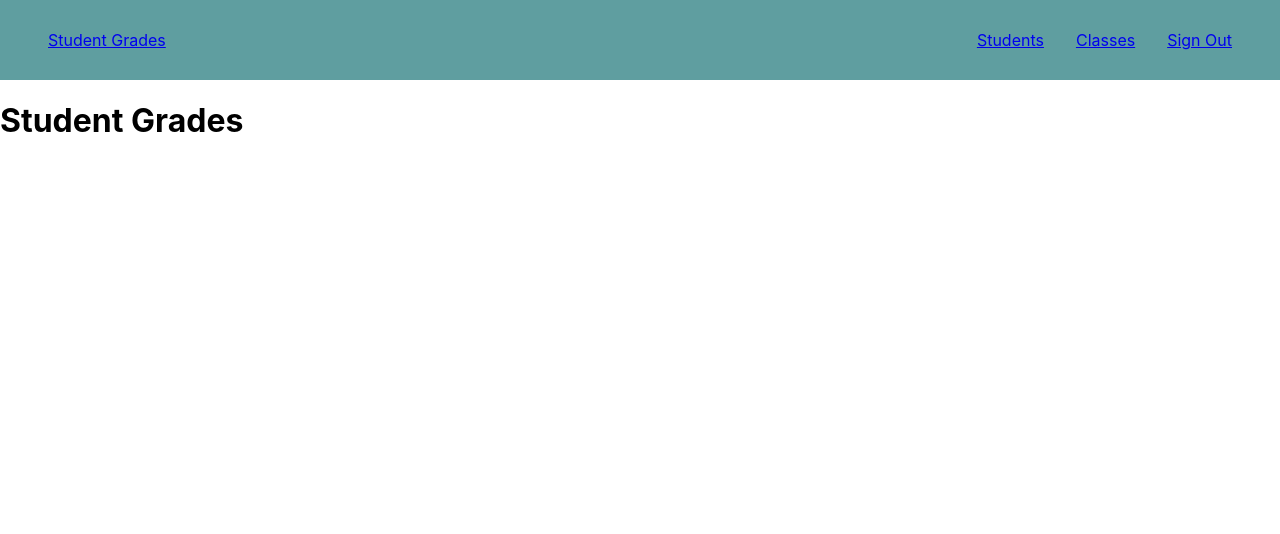
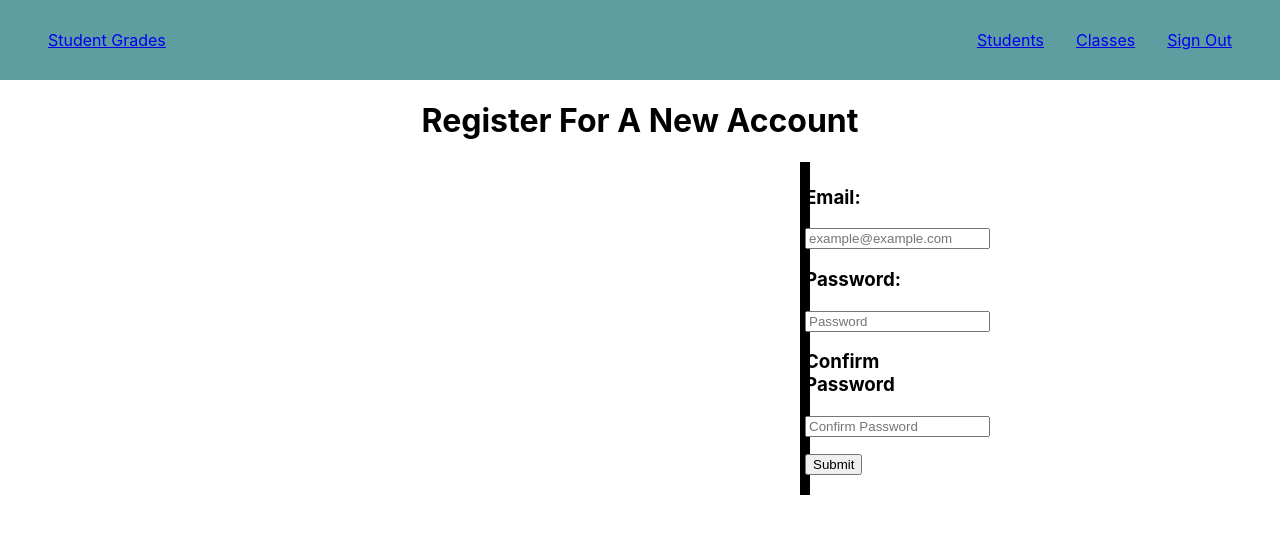
Before and after one commit to MohamedOsman15/StudentGrades, a React (Create React App) app: page /register in a window 1280 px wide. Shown: the top 534 px of the page. Built offline with nearby package versions, Linux system fonts and the light colour scheme.

Commit message:
fixed routes

```diff
--- a/src/App.js
+++ b/src/App.js
@@ -20,11 +20,10 @@
       <header>
         <NavBar authenticated={authenticated} signOut={signOut} />
       </header>
-      <h1>Student Grades</h1>
 
       <Routes>
-        <Route path="/" element={<Register />} />
-        <Route path='/login' element={
+        <Route path="/register" element={<Register />} />
+        <Route path='/signIn' element={
         <Login
         setUser={setUser}
         toggleAuthenticated={toggleAuthenticated}
--- a/src/components/Register.jsx
+++ b/src/components/Register.jsx
@@ -24,7 +24,7 @@
             })
             setPass('matched')
             setValues(initialValues)
-            navigate('/login')
+            navigate('/signIn')
         } else {
             setPass('unmatched')
         }
```
